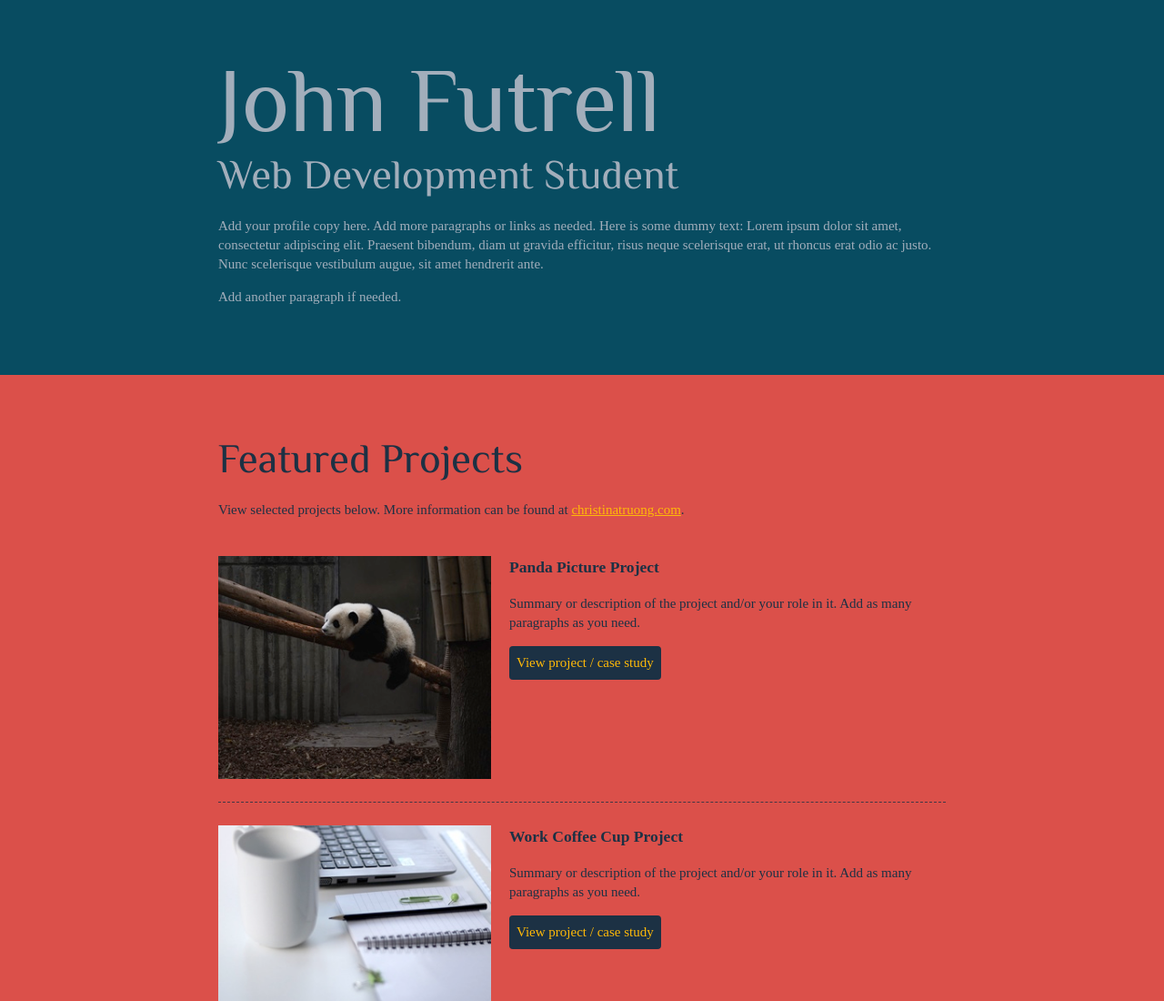
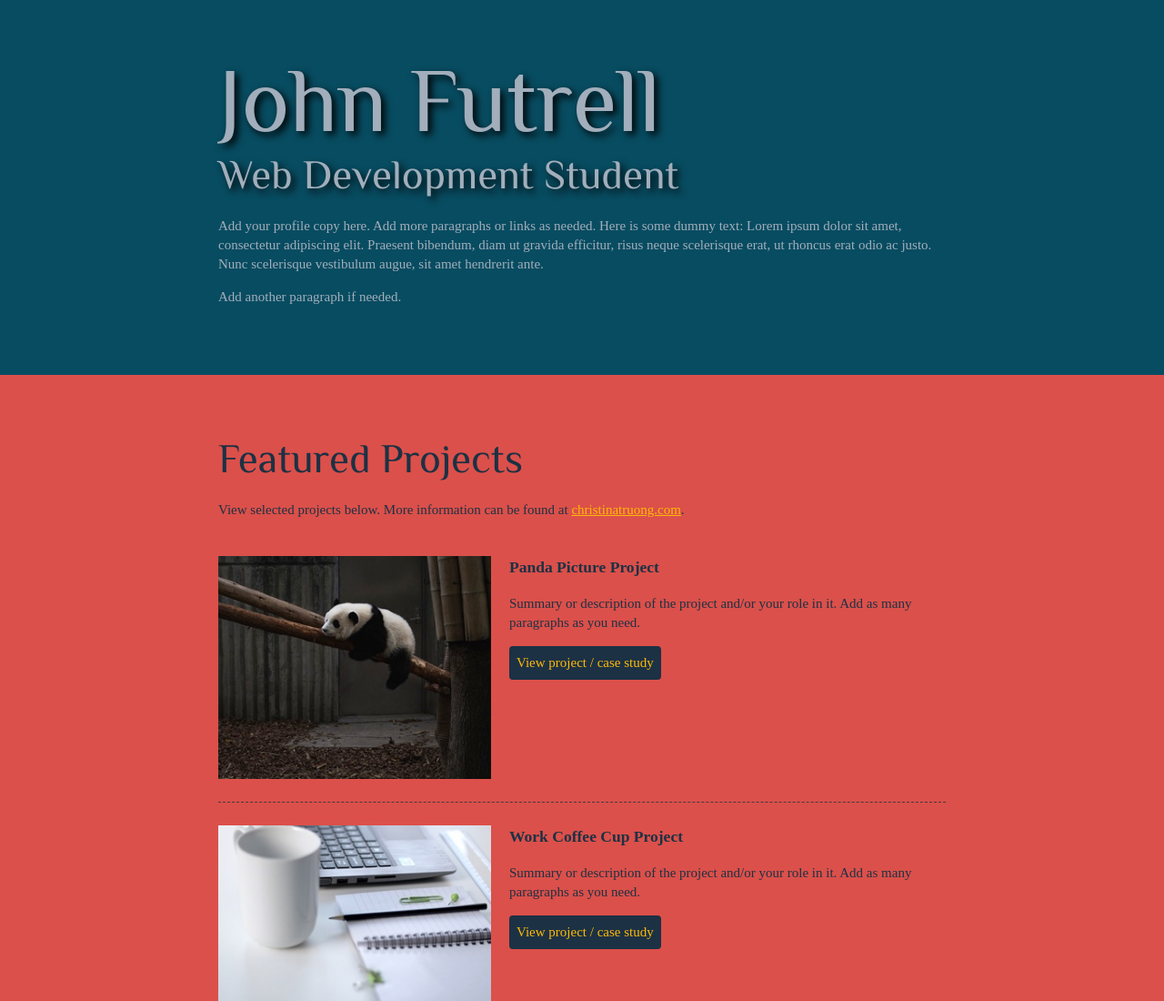
Before and after one commit to jfutrell22/WEB210, a plain HTML site: page Lesson03/index.html in a window 1280 px wide. Shown: the top 1100 px of the page at 91% size. Drawn offline with Linux system fonts and the light colour scheme; a web font is replaced by a local one.

Commit message:
Lesson 3 update

```diff
--- a/Lesson03/css/styles.css
+++ b/Lesson03/css/styles.css
@@ -56,6 +56,9 @@ header {
     background-color: #084C61;
     color: #A2AEBB;
 }
+header h1, header h2 {
+    text-shadow: 4px 4px 8px black;
+}
 
 /* Projects styles
 ------------------------------------------------------- */
```
